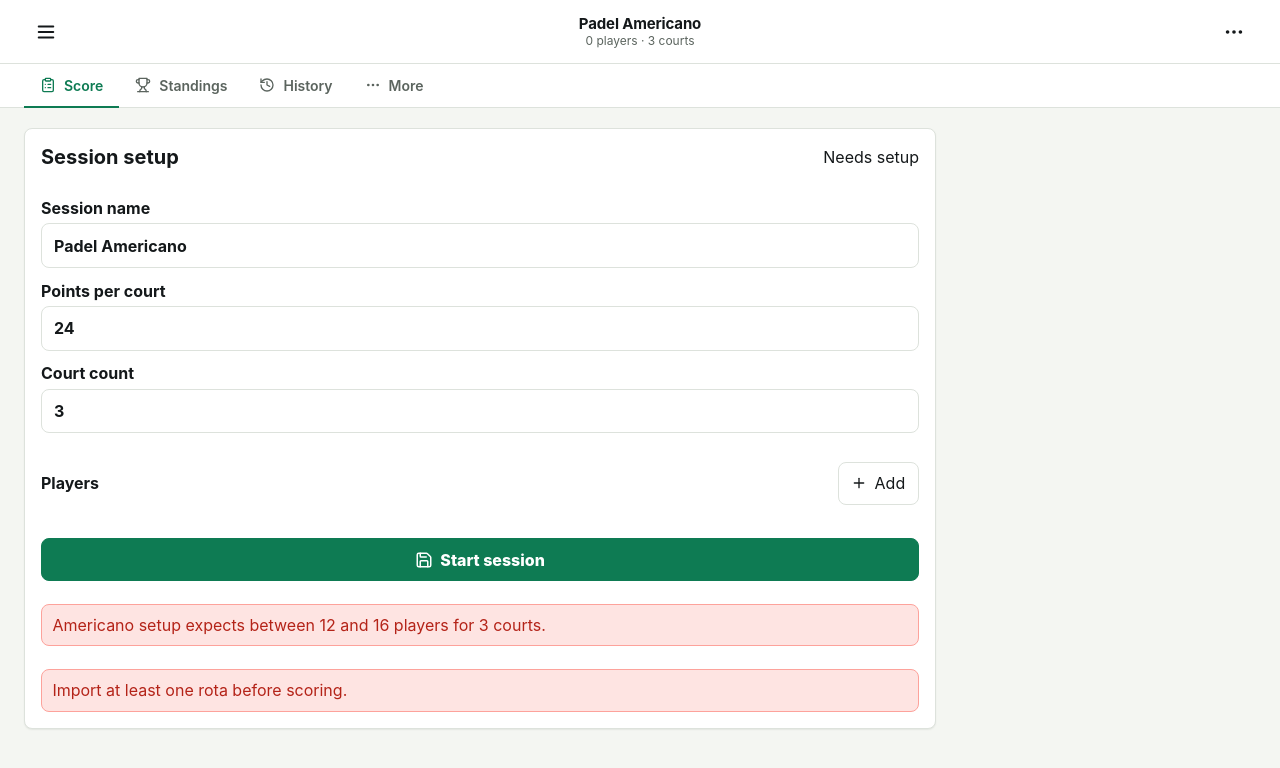
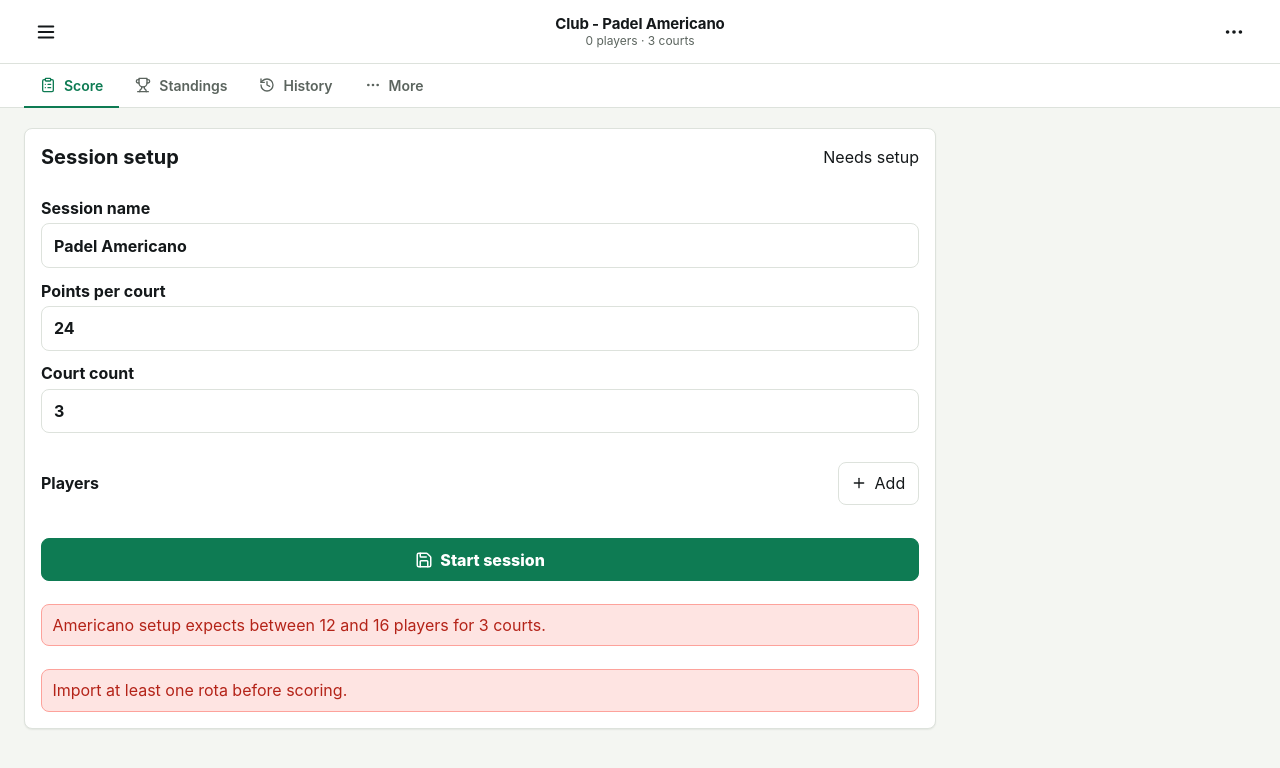
Before and after one commit to DeChrist/blue-score, a React (Vite) app: page / in a window 1280 px wide. Shown: the top 768 px of the page. Built offline with nearby package versions, Linux system fonts and the light colour scheme.

Commit message:
fix: update sessionName prop in AppShell to use formatted app title

```diff
--- a/src/App.tsx
+++ b/src/App.tsx
@@ -823,7 +823,7 @@ export default function App() {
 
   return (
     <AppShell
-      sessionName={session.name || "Padel Americano"}
+      sessionName={appTitle}
       meta={shellMeta(session, phase)}
       leadingAction={leadingAction}
       trailingAction={trailingAction}
```
